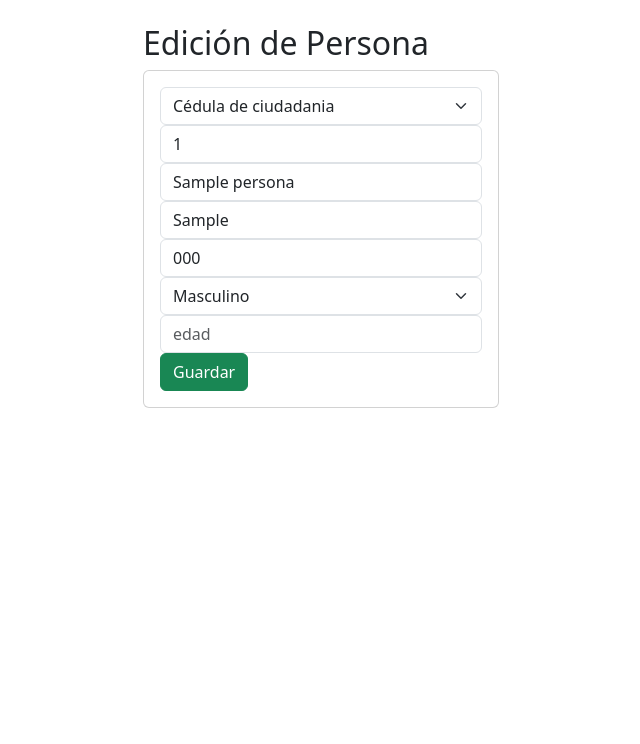
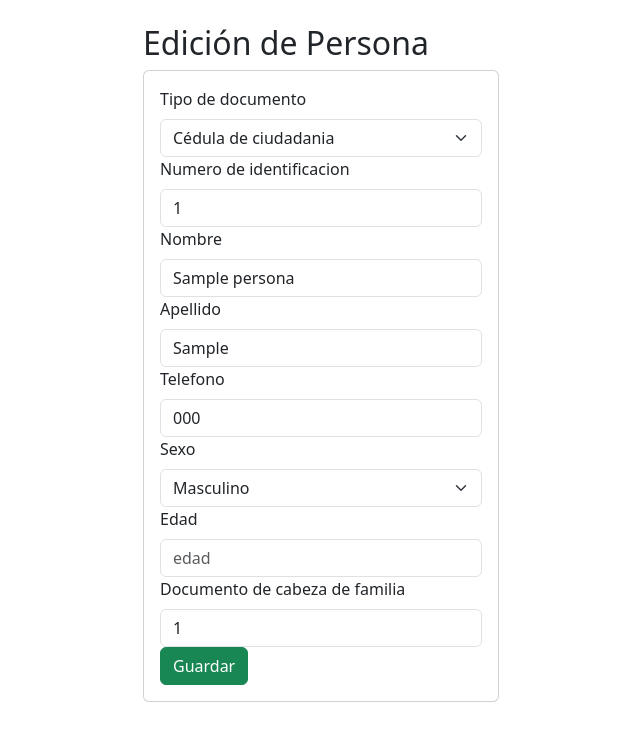
Before and after one commit to Ingesoft-II-IdioMind/Lab0-BasesDeDatos, a Django app: page /edicionPersona/1/ in a window 1280 px wide. Shown: the part 56-800 px from the top of the page, without its empty margins (319-959 px from the left). Run offline with Django 5.2, Linux system fonts and the light colour scheme; tables that the repository leaves empty hold one stand-in row (values such as "Sample post").

Commit message:
cabeza de familia

```diff
--- a/Persona/views.py
+++ b/Persona/views.py
@@ -1,6 +1,7 @@
 from django.shortcuts import render, redirect
 from .models import Persona
 from django.contrib import messages
+from django.shortcuts import get_object_or_404
 
 
 
@@ -9,38 +10,92 @@ def home(request):
     messages.success(request, '¡Personas listadas!')
     return render(request, 'gestionPersonas.html',{'personas':personas})
 
+from django.shortcuts import render, redirect
+from django.contrib import messages
+from .models import Persona
+
 def registrarPersona(request):
-    idPersona = request.POST['txtNumeroIdentificacion']
-    tipo_de_documento = request.POST['txtDocumento']
-    nombre = request.POST['txtNombre']
-    apellido = request.POST['txtApellido']
-    telefono = request.POST['txtTelefono']
-    sexo = request.POST.get('selectSexo')
-    edad = request.POST['txtEdad']
+    if request.method == 'POST':
+        idPersona = request.POST['txtNumeroIdentificacion']
+        tipo_de_documento = request.POST['txtDocumento']
+        nombre = request.POST['txtNombre']
+        apellido = request.POST['txtApellido']
+        telefono = request.POST['txtTelefono']
+        sexo = request.POST.get('selectSexo')
+        edad = request.POST['txtEdad']
+        id_responsable = request.POST['txtCabezaIdentificacion']
 
-    Persona.objects.create(
-        idPersona=idPersona, tipo_de_documento=tipo_de_documento,  nombre=nombre, apellido=apellido, telefono=telefono, sexo=sexo, edad=edad)
-    messages.success(request, '¡Persona registrado!')
-    return redirect('/')
+        if id_responsable:
+            try:
+                id_responsable_directo = int(id_responsable)
+                responsable_directo = Persona.objects.get(pk=id_responsable_directo)
+            except (ValueError, Persona.DoesNotExist):
+                # Si el ID del responsable directo no existe, asignar None
+                id_responsable_directo = None
+        else:
+                # Si el ID del responsable directo existe, establecer la relación de clave externa
+            id_responsable_directo = responsable_directo
+
+        if Persona.objects.filter(idPersona=idPersona).exists():
+            messages.error(request, 'El ID ya está en uso.')
+            return redirect(f'/')
+
+        Persona.objects.create(
+            idPersona=idPersona,
+            idResponsable = responsable_directo,
+            tipo_de_documento=tipo_de_documento,
+            nombre=nombre,
+            apellido=apellido,
+            telefono=telefono,
+            sexo=sexo,
+            edad=edad
+        )
+        messages.success(request, '¡Persona registrada!')
+        return redirect('/')
+    else:
+        return render(request, 'gestionPersonas.html')
+
 
 def edicionPersona(request,idPersona):
     persona = Persona.objects.get(idPersona=idPersona)
     return render(request, "edicionPersona.html", {"persona": persona})
 
 def editarPersona(request, idPersona):
-    nombre = request.POST['Nombre']#dentro de las comillas debe ir el name no el id
+    tipo_de_documento = request.POST['txtDocumento']
+    nuevo_idPersona = request.POST['txtNumeroIdentificacion']
+    nombre = request.POST['Nombre']
     apellido = request.POST['Apellido']
     telefono = request.POST['telefono']
     sexo = request.POST['sexo']
     edad = request.POST['edad']
+    id_responsable = request.POST.get('txtCabezaIdentificacion')
+
+    responsable_directo = None
+    if id_responsable:
+        try:
+            id_responsable_directo = int(id_responsable)
+            responsable_directo = Persona.objects.get(pk=id_responsable_directo)
+        except (ValueError, Persona.DoesNotExist):
+            pass
+
+    if Persona.objects.filter(idPersona=nuevo_idPersona).exclude(idPersona=idPersona).exists():
+        messages.error(request, 'El nuevo ID ya está en uso.')
+        return redirect(f'/edicionPersona/{idPersona}/')
+
     persona = Persona.objects.get(idPersona=idPersona)
+
+    persona.idPersona = nuevo_idPersona
+    persona.tipo_de_documento = tipo_de_documento
     persona.nombre = nombre
     persona.apellido = apellido
     persona.telefono = telefono
     persona.sexo = sexo
     persona.edad = edad
+    persona.idResponsable = responsable_directo
+
     persona.save()
-    messages.success(request, '¡Persona actualizado!')
+
+    messages.success(request, '¡Persona actualizada!')
     return redirect('/')
 
 def eliminarPersona(request, idPersona):
--- a/templates/edicionPersona.html
+++ b/templates/edicionPersona.html
@@ -10,6 +10,7 @@
             <div class="card-body">
                 <form action="/editarPersona/{{persona.idPersona}}/" method="POST">{% csrf_token %}
                     <div class="form-group">
+                        <label class="form-label">Tipo de documento</label>
                         <select id="txtDocumento" name="txtDocumento" class="form-select" required>
                             <option value="CC" {% if persona.tipo_de_documentacion == 'CC' %} selected {% endif %}>Cédula de ciudadania</option>
                             <option value="TI" {% if persona.tipo_de_documentacion == 'TI' %} selected {% endif %}>Tarjeta de Identidad</option>
@@ -18,22 +19,27 @@
                         </select>
                     </div>
                     <div class="form-group">
+                        <label class="form-label">Numero de identificacion</label>
                         <input type="number" id="txtNumeroIdentificacion" name="txtNumeroIdentificacion" value="{{persona.idPersona}}" class="form-control" placeholder="Nombre"
                             maxlength="50" required>
                     </div>
                     <div class="form-group">
+                        <label class="form-label">Nombre</label>
                         <input type="text" id="txtNombre" name="Nombre" value="{{persona.nombre}}" class="form-control" placeholder="Nombre"
                             maxlength="50" required>
                     </div>
                     <div class="form-group">
+                        <label class="form-label">Apellido</label>
                         <input type="text" id="txtApellido" name="Apellido" value="{{persona.apellido}}" class="form-control" placeholder="Apellido"
                             maxlength="50" required>
                     </div>
                     <div class="form-group">
+                        <label class="form-label">Telefono</label>
                         <input type="number" id="txttelefono" name="telefono" value="{{persona.telefono}}" class="form-control" placeholder="telefono"
                             maxlength="50" required>
                     </div>
                     <div class="form-group">
+                        <label class="form-label">Sexo</label>
                         <select id="selectSexo" name="sexo" class="form-select" required>
                             <option value="M" {% if persona.sexo == 'M' %} selected {% endif %}>Masculino</option>
                             <option value="F" {% if persona.sexo == 'F' %} selected {% endif %}>Femenino</option>
@@ -42,9 +48,15 @@
                     </div>
 
                     <div class="form-group">
+                        <label class="form-label">Edad</label>
                         <input type="number" id="txtedad" name="edad" value="{{persona.edad}}" class="form-control" placeholder="edad"
                             maxlength="50" required>
                     </div>
+                    <div class="form-group">
+                        <label class="form-label">Documento de cabeza de familia</label>
+                        <input type="number" id="txtCabezaIdentificacion" name="txtCabezaIdentificacion" value="{{persona.idResponsable.idPersona}}" class="form-control" placeholder="Numero de identificación" maxlength="50" required>
+                    </div>
+
                     <div class="form-group">
                         <button type="submit" class="btn btn-success btn-block text-white">Guardar</button>
                     </div>
```
Also changed, not shown: templates/gestionPersonas.html (+11 -1 lines).
